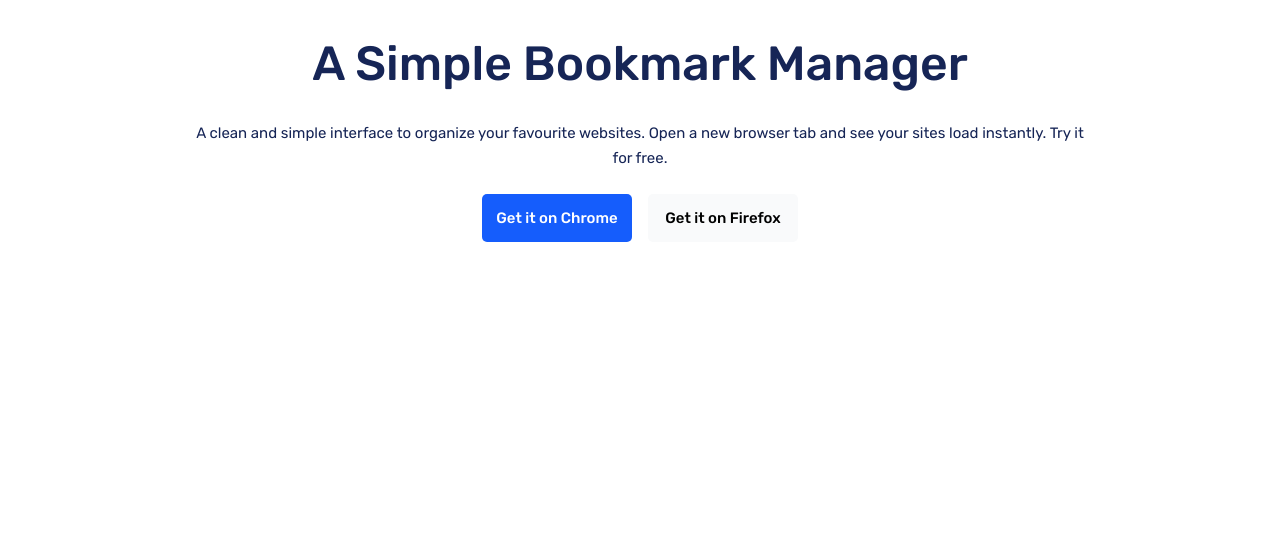
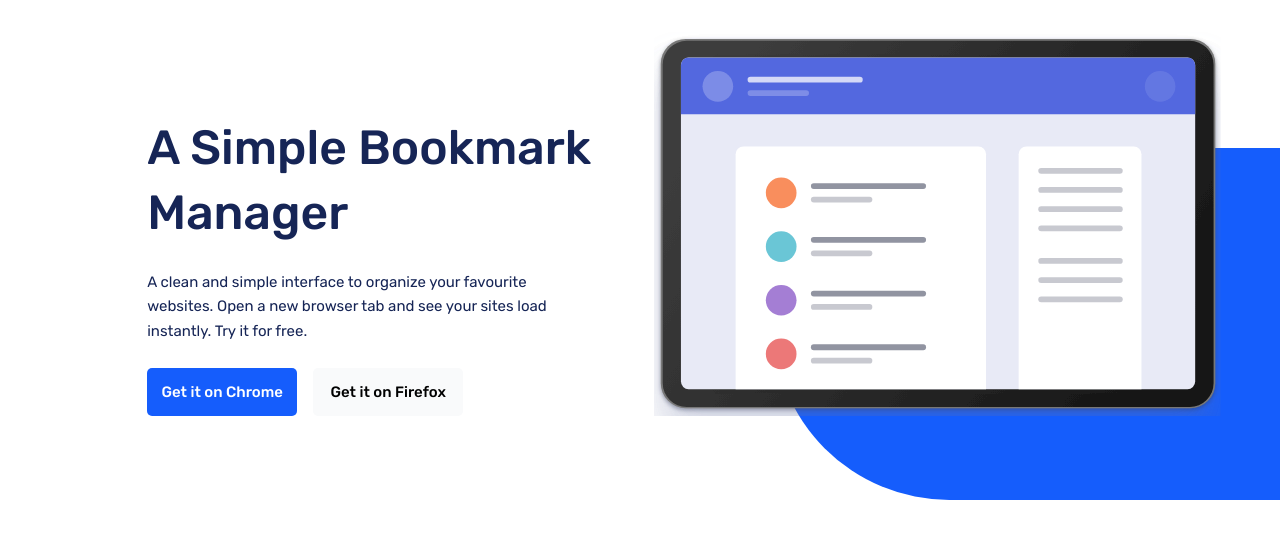
Before and after one commit to Star-Mdakane/bookmark-landing-page-tailwindcss, a website built with Vite: page index.html in a window 1280 px wide. Shown: the part 73-612 px from the top of the page. Built offline with nearby package versions, Linux system fonts and the light colour scheme.

Commit message:
hero desktop

```diff
--- a/index.html
+++ b/index.html
@@ -42,9 +42,9 @@
     <!-- Hero section -->
 
     <section id="hero"
-      class="container max-w-full flex flex-col lg:flex-row mt-10 mx-auto gap-y-12 md:h-211 md:gap-y-18 md:mx-0 lg:h-117 ">
+      class="container max-w-full flex flex-col lg:flex-row-reverse mt-10 mx-auto gap-y-12 md:h-211 md:gap-y-18 md:mx-0 lg:max-h-117 lg:max-w-[88.5%] lg:ml-auto">
       <!-- Hero img -->
-      <div class="relative overflow-hidden h-75 md:h-117">
+      <div class="relative overflow-hidden h-75 md:h-117 lg:w-183.75 lg:h-full">
         <img
           class="absolute left-1/2 -translate-x-1/2 top-1/2 -translate-y-1/2 w-[82.7%] h-[68.83%] z-3 md:w-[75.3] md:h-96 md:top-0 md:translate-y-0"
           src="./images/icon-1.svg" alt="">
@@ -53,16 +53,16 @@
         </div>
       </div>
       <!-- Hero article -->
-      <div class="w-full mx-auto">
-        <div class="flex flex-col gap-6 mx-auto w-[83.4%] md:w-[70.3%]">
-          <h1 class="text-[30px] leading-[135%] text-blue-950 text-center font-medium md:text-[48px]">
+      <div class="w-full mx-auto lg:max-h-117 lg:w-[42.35%] lg:mx-0 lg:flex lg:items-center">
+        <div class="flex flex-col gap-6 mx-auto w-[83.4%] md:w-[70.3%] lg:mx-0 lg:w-full">
+          <h1 class="text-[30px] leading-[135%] text-blue-950 text-center font-medium md:text-[48px] lg:text-left">
             A Simple Bookmark Manager
           </h1>
-          <p class="text-[15px] leading-[165%] text-blue-950 text-center font-normal">
+          <p class="text-[15px] leading-[165%] text-blue-950 text-center font-normal lg:text-left">
             A clean and simple interface to organize your favourite websites. Open a new
             browser tab and see your sites load instantly. Try it for free.
           </p>
-          <div class="w-full flex gap-4 justify-center">
+          <div class="w-full flex gap-4 justify-center lg:justify-start">
             <button
               class="cursor-pointer w-37.5 h-12 border border-transparent rounded-[5px] bg-blue-600 text-[15px] leading-[200%] font-medium text-white hover:bg-white hover:text-blue-600 hover:border-blue-600">
               Get it on Chrome
```
Also changed, not shown: src/output.css.
